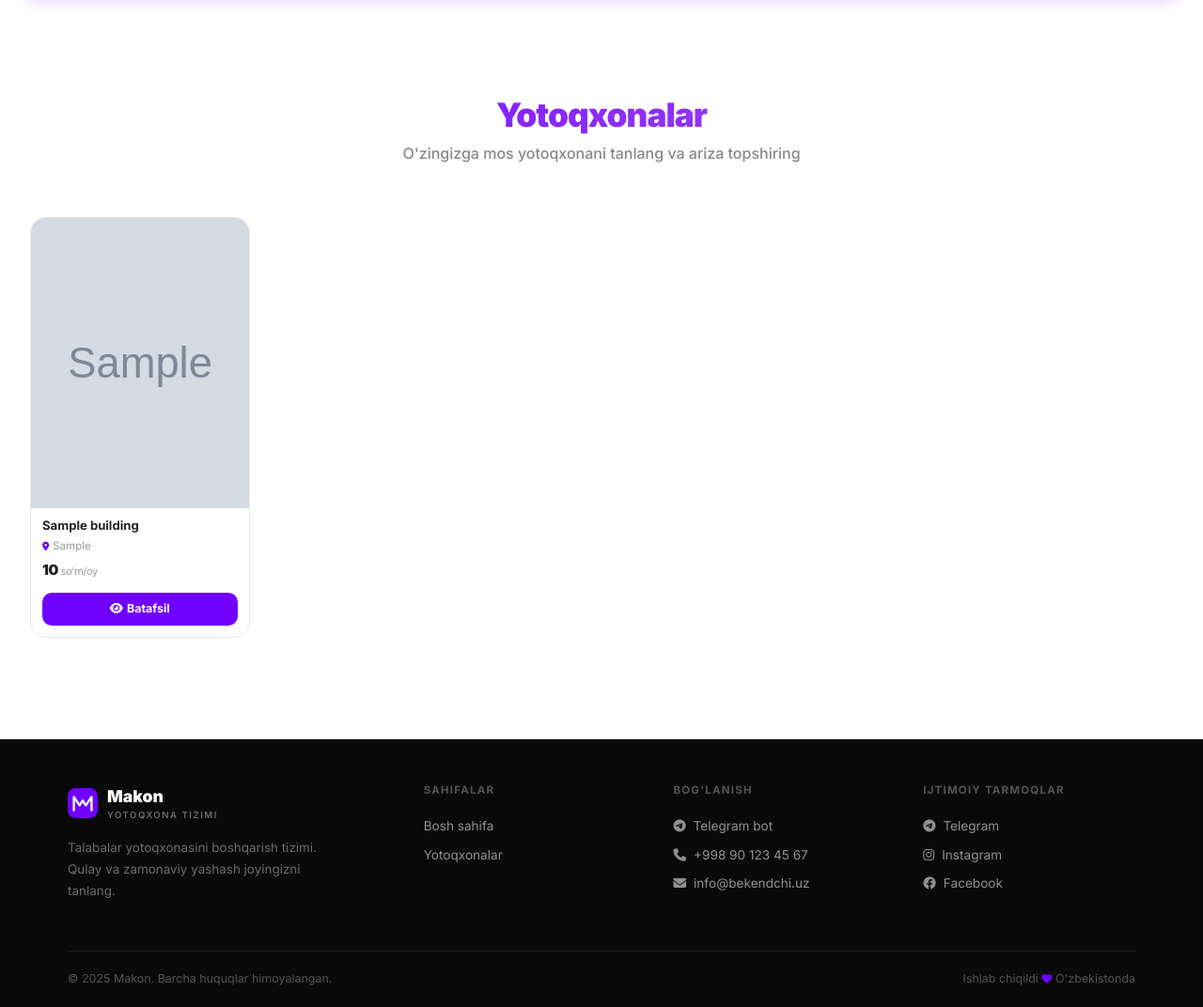
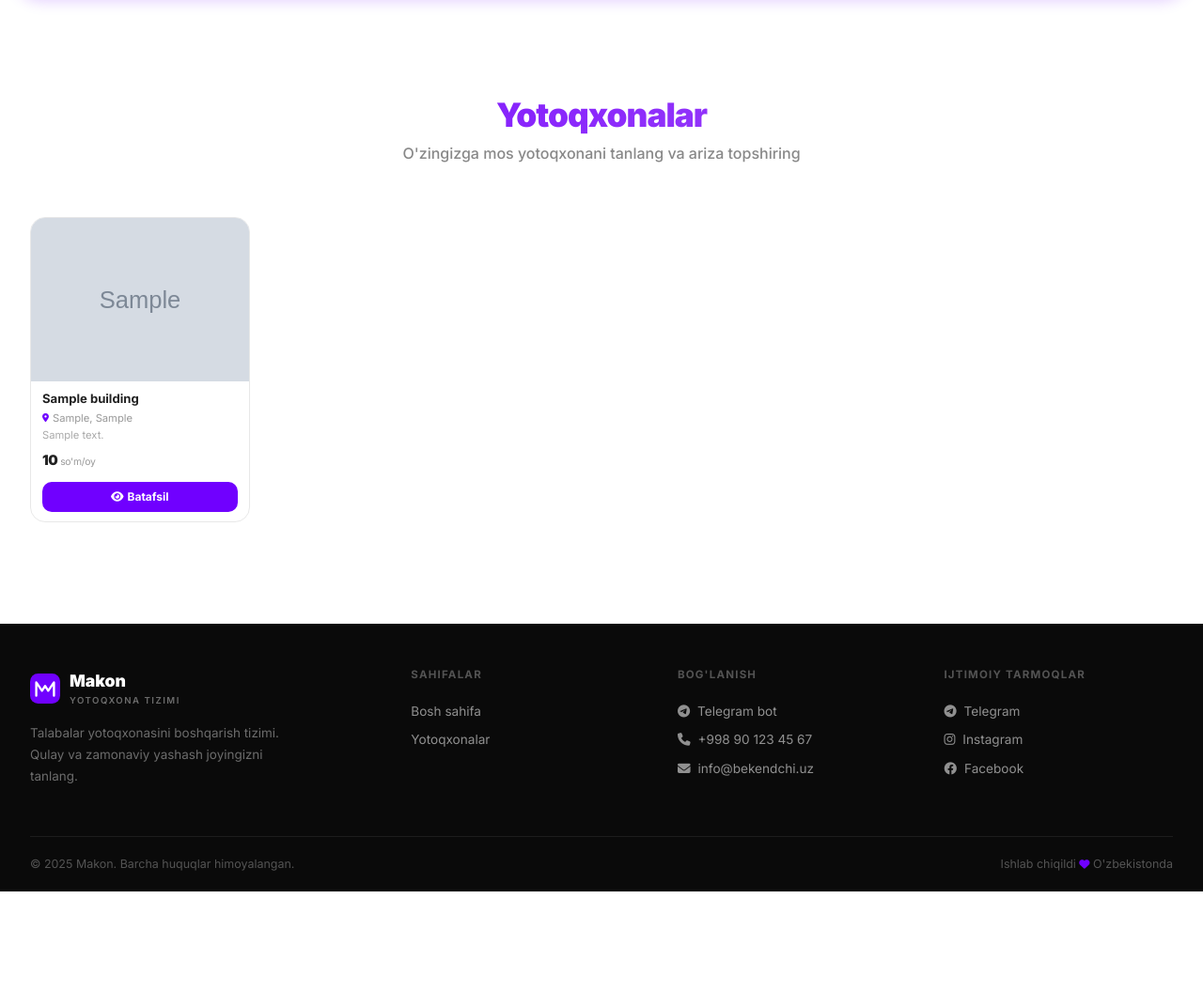
Before and after one commit to JozilovaZ/yotoqxona_web, a Django app: page /applications/rooms/ in a window 1280 px wide. Shown: the part 67-1139 px from the top of the page at 94% size. After the commit the page ends 1016 px from the top, so only its background shows below. Run offline with Django 5.2, Linux system fonts and the light colour scheme; tables that the repository leaves empty hold one stand-in row (values such as "Sample post"); grey boxes marked "Sample" are stand-in pictures.

Commit message:
Align all sections to 1300px grid, shorter cards with street/description
Co-Authored-By: Claude Opus 4.6 <noreply@anthropic.com>

```diff
--- a/templates/applications/available_rooms.html
+++ b/templates/applications/available_rooms.html
@@ -36,11 +36,15 @@
                 <div class="dorm-card-body">
                     <h6 class="dorm-card-title">{{ bd.building.name }}</h6>
 
-                    {% if bd.building.city %}
+                    {% if bd.building.city or bd.building.street %}
                     <div class="dorm-card-location">
                         <i class="fas fa-map-marker-alt"></i>
-                        <span>{{ bd.building.city }}</span>
+                        <span>{{ bd.building.city }}{% if bd.building.city and bd.building.street %}, {% endif %}{{ bd.building.street }}</span>
                     </div>
+                    {% endif %}
+
+                    {% if bd.building.description %}
+                    <p class="dorm-card-desc">{{ bd.building.description|truncatewords:12 }}</p>
                     {% endif %}
 
                     {% if bd.min_price > 0 %}
@@ -93,7 +97,7 @@
         gap: 12px;
     }
 
-    /* ═══ CARD (uzum style) ═══ */
+    /* ═══ CARD ═══ */
     .dorm-card {
         background: #fff;
         border: 1px solid #e8e8e8;
@@ -110,10 +114,9 @@
         box-shadow: 0 4px 20px rgba(0,0,0,.1);
     }
 
-    /* Rasm — balandroq */
     .dorm-card-img {
         position: relative;
-        aspect-ratio: 3 / 4;
+        aspect-ratio: 4 / 3;
         overflow: hidden;
         background: #f5f5f5;
     }
@@ -133,17 +136,16 @@
         align-items: center;
         justify-content: center;
         background: linear-gradient(135deg, #f0e6ff 0%, #e0d0ff 100%);
-        font-size: 2.5rem;
+        font-size: 2rem;
         color: var(--p);
     }
 
-    /* Body */
     .dorm-card-body {
         padding: 10px 12px 6px;
         flex: 1;
         display: flex;
         flex-direction: column;
-        gap: 4px;
+        gap: 3px;
     }
 
     .dorm-card-title {
@@ -164,47 +166,57 @@
         gap: 4px;
     }
     .dorm-card-location span {
-        font-size: 0.72rem;
+        font-size: 0.7rem;
         color: #999;
         font-weight: 400;
     }
     .dorm-card-location i {
         color: var(--p);
-        font-size: 0.6rem;
+        font-size: 0.58rem;
+    }
+
+    .dorm-card-desc {
+        font-size: 0.7rem;
+        color: #aaa;
+        line-height: 1.4;
+        margin: 0;
+        display: -webkit-box;
+        -webkit-line-clamp: 2;
+        -webkit-box-orient: vertical;
+        overflow: hidden;
     }
 
     .dorm-card-price {
-        font-size: 0.95rem;
+        font-size: 0.92rem;
         font-weight: 900;
         color: #222;
         letter-spacing: -0.3px;
         margin-top: auto;
-        padding-top: 2px;
+        padding-top: 4px;
     }
     .dorm-card-price span {
-        font-size: 0.68rem;
+        font-size: 0.65rem;
         font-weight: 400;
         color: #999;
     }
 
-    /* Footer — tugma uzum uslubida */
     .dorm-card-footer {
-        padding: 6px 12px 12px;
+        padding: 6px 12px 10px;
     }
     .dorm-card-btn {
         display: flex;
         align-items: center;
         justify-content: center;
         width: 100%;
-        padding: 8px 0;
+        padding: 7px 0;
         border: none;
         border-radius: 10px;
         background: var(--p);
         color: #fff;
-        font-size: 0.78rem;
+        font-size: 0.75rem;
         font-weight: 700;
         cursor: pointer;
-        transition: background .2s, opacity .2s;
+        transition: opacity .2s;
     }
     .dorm-card-btn:hover {
         opacity: .85;
--- a/templates/base.html
+++ b/templates/base.html
@@ -77,6 +77,7 @@
         }
         .nav-links li a {
             display: flex; align-items: center;
+            justify-content: center;
             padding: 7px 14px;
             border-radius: 100px;
             font-size: 0.82rem; font-weight: 600;
@@ -156,13 +157,24 @@
         .dropdown-divider { border-color: var(--border); margin: 4px 0; }
 
         /* ═══ MAIN ═══ */
-        .main-wrap { padding: 28px 32px 48px; }
+        .main-wrap { max-width: 1300px; margin: 0 auto; padding: 28px 32px 48px; }
 
         .page-header {
-            display: flex; align-items: flex-start;
-            justify-content: space-between; gap: 16px;
-            margin-bottom: 26px;
-        }
+    display: flex;
+    flex-direction: column;
+    align-items: center;
+    justify-content: center;
+    text-align: center;
+    margin-bottom: 26px;
+}
+
+.page-header > * {
+    width: 100%;
+    display: flex;
+    justify-content: center;
+        align-items: center;
+
+}
         .page-title {
             font-size: 1.55rem; font-weight: 900;
             letter-spacing: -0.7px; color: var(--dark); line-height: 1.1;
@@ -239,7 +251,7 @@
             color: rgba(255,255,255,.6);
             margin-top: 60px;
         }
-        .footer-inner { max-width: 1200px; margin: 0 auto; padding: 48px 32px 0; }
+        .footer-inner { max-width: 1300px; margin: 0 auto; padding: 48px 32px 0; }
         .footer-top {
             display: grid;
             grid-template-columns: 1.5fr 1fr 1fr 1fr;
```
